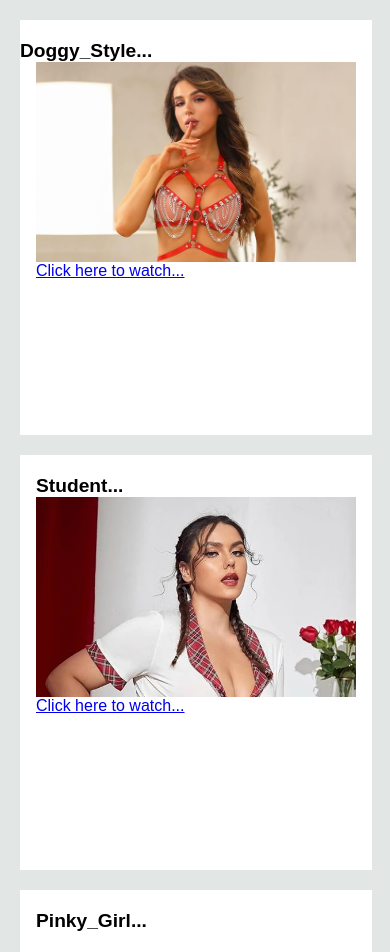
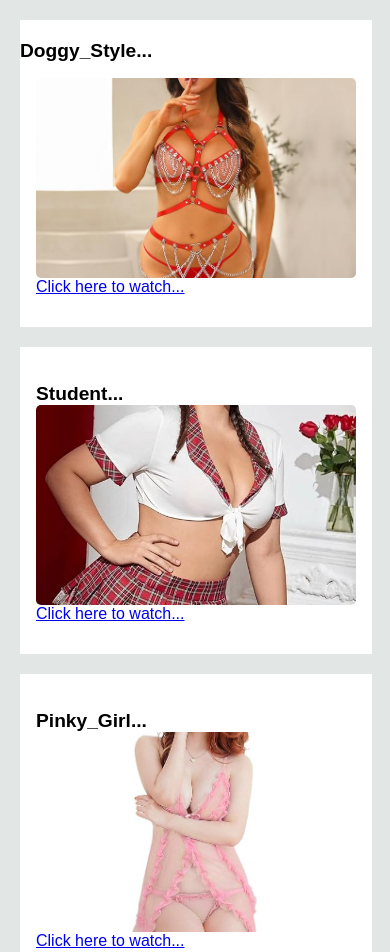
Before and after one commit to shower796/project001, a plain HTML site: page index.html in a window 390 px wide. Shown: the top 952 px of the page. Drawn offline with Linux system fonts and the light colour scheme.

Commit message:
Update style.css
for mobile

```diff
--- a/style.css
+++ b/style.css
@@ -160,21 +160,29 @@ span{
     justify-content: space-evenly;
     background-color: #e2e7e6;
 }
-.box{
-    height: 380px;
+.box {
     width: 23%;
     background-color: white;
-    padding: 20px 0px 15px;
+    padding: 20px 0 15px;
     margin: 10px;
+    display: flex;
+    flex-direction: column;
+    height: auto; /* Let it grow naturally */
 }
+
 .box-img {
-    height: 300px;
     background-size: cover;
+    background-position: center;
+    width: 100%;
+    aspect-ratio: 4/3; /* Keeps consistent proportions */
+    border-radius: 5px;
 }
+
 .box-content {
-    margin-left: 1rem;
-    margin-right: 1rem;
+    margin: 1rem;
+    flex: 1;
 }
+
 h2 {
     font-size: larger;
 }
```
